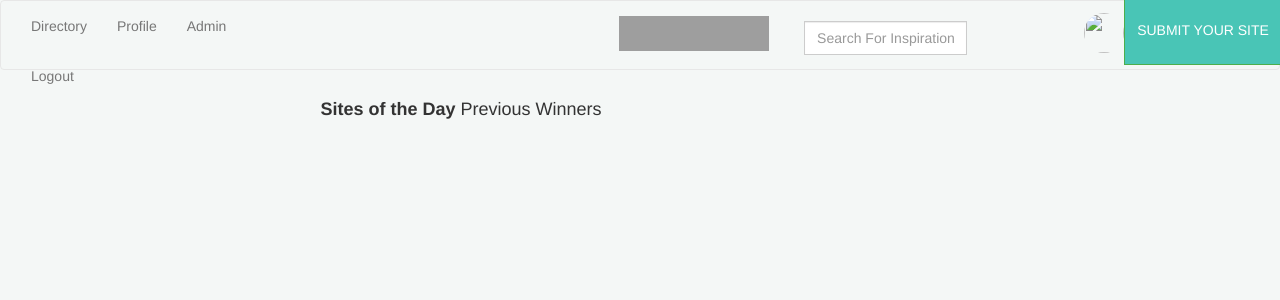
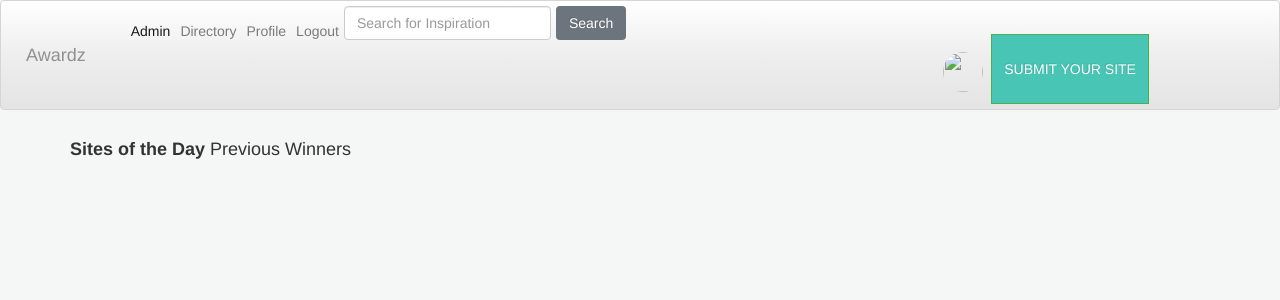
Before and after one commit to bertocarl/awardz, a Django app: template awards/templates/directory.html in a window 1280 px wide. Shown: the top 300 px of the page. Run offline with Django 3.2, Linux system fonts and the light colour scheme; the template is opened without the code that fills it, so the values that code supplies are empty; some libraries are stand-ins or nearby versions; grey boxes are pictures that could not be loaded.

Commit message:
styling of the navbar

```diff
--- a/awards/templates/base.html
+++ b/awards/templates/base.html
@@ -5,6 +5,7 @@
 <html lang="en" dir="ltr">
   <head>
     <meta charset="utf-8">
+    <link rel="stylesheet" href="https://stackpath.bootstrapcdn.com/bootswatch/4.3.1/spacelab/bootstrap.min.css">
     {% if title %}
     <title>{{title}}</title>
     {% else %}
@@ -17,7 +18,7 @@
     <link rel="stylesheet" href="{% static 'css/base.css' %}">
     {% endblock %}
 
-    <link rel="shortcut icon" type="image/png" href="{% static 'img/favicon.ico' %}">
+    <link rel="shortcut icon" type="image" href="{% static 'img/favicon.ico' %}">
     <link rel="stylesheet" href="https://use.fontawesome.com/releases/v5.5.0/css/all.css" integrity="sha384-B4dIYHKNBt8Bc12p+WXckhzcICo0wtJAoU8YZTY5qE0Id1GSseTk6S+L3BlXeVIU" crossorigin="anonymous">
 
   </head>
--- a/awards/templates/navbar.html
+++ b/awards/templates/navbar.html
@@ -5,70 +5,36 @@
   <head>
     <meta charset="utf-8">
     <meta name="viewport" content="width=device-width, initial-scale=1">
-
-    <link rel="stylesheet" href="../static/css/navbar.css">
-    <link rel="stylesheet" href="https://use.fontawesome.com/releases/v5.5.0/css/all.css" integrity="sha384-B4dIYHKNBt8Bc12p+WXckhzcICo0wtJAoU8YZTY5qE0Id1GSseTk6S+L3BlXeVIU" crossorigin="anonymous">
-
   </head>
 
   <body>
 
-<nav class="navbar navbar-default">
-  <div class="container-fluid">
-    <!-- Brand and toggle get grouped for better mobile display -->
-    <div class="row">
-      <div class="col-xs-3 col-sm-3 col-md-3 col-lg-3">
-        <div class="" >
-           <ul class="nav navbar-nav">
-             <li><a href="{% url 'directory'%}">Directory</a>
-             </li>
-             <li><a href="{% url 'profile'%}">Profile</a>
-             </li>
-             <li><a href="/admin">Admin</a>
-             </li>
 
-             <li><a href="/logout">Logout</a>
-             </li>
-           </ul>
+<nav class="navbar navbar-expand-lg navbar-light bg-light">
+  <a class="navbar-brand" href="#">Awardz</a>
+  <button class="navbar-toggler" type="button" data-toggle="collapse" data-target="#navbarColor03" aria-controls="navbarColor03" aria-expanded="false" aria-label="Toggle navigation">
+    <span class="navbar-toggler-icon"></span>
+  </button>
 
-         </div>
-      </div>
-
-    <div class="col-xs-2 col-sm-2 col-md-2 col-lg-2">
-    <div class="navbar-header">
-      <button type="button" class="navbar-toggle collapsed" data-toggle="collapse" data-target="#bs-example-navbar-collapse-1" aria-expanded="false">
-        <span class="sr-only">Toggle navigation</span>
-        <span class="icon-bar"></span>
-        <span class="icon-bar"></span>
-        <span class="icon-bar"></span>
-      </button>
-
-    </div>
-  </div>
-
-    <!-- Collect the nav links, forms, and other content for toggling -->
-
-    <div class="collapse navbar-collapse" id="bs-example-navbar-collapse-1">
-      <div class="col-xs-2 col-sm-2 col-md-2 col-lg-2">
-        <div class="aw-logo">
-        <a class="navbar-brand" href="/">
-          <img alt="Brand" src="{% static 'img/navbar.png' %}" width=150 height=35>
-        </a>
-      </div>
-      </div>
-
-
-      <div class="col-xs-2 col-sm-2 col-md-2 col-lg-2">
-
-      <ul class="nav navbar-nav navbar-right">
-        <form class="navbar-form" role="search" action="{% url 'search_results'%}">
-          <div class="input-group">
-            <input type="text" class="form-control" placeholder="Search For Inspiration" name="project">
-          </div>
-        </form>
-      </ul>
-    </div>
-  <div class="col-xs-3 col-sm-3 col-md-3 col-lg-3">
+  <div class="collapse navbar-collapse" id="navbarColor03">
+    <ul class="navbar-nav mr-auto">
+      <li class="nav-item active">
+        <a class="nav-link" href="/admin">Admin <span class="sr-only">(current)</span></a>
+      </li>
+      <li class="nav-item">
+        <a class="nav-link" href="{% url 'directory'%}">Directory</a>
+      </li>
+      <li class="nav-item">
+        <a class="nav-link" href="{% url 'profile'%}">Profile</a>
+      </li>
+      <li class="nav-item">
+        <a class="nav-link" href="/logout">Logout</a>
+      </li>
+    </ul>
+    <form class="form-inline my-2 my-lg-0" role="search" action="{% url 'search_results'%}">
+      <input class="form-control mr-sm-2" type="text" placeholder="Search for Inspiration" name='project'>
+      <button class="btn btn-secondary my-2 my-sm-0" type="submit">Search</button>
+    </form>
     <div class="user-image" style="float:right; margin-right:105px;">
       <a href="/user/{{profile.username}}" style="color:black;text-decoration:none;margin:auto;">
         <p style="font-size: 13px; font-weight:lighter;margin:auto;text-transform:uppercase;margin-left:-20px;">{{profile.username}}</p>
@@ -77,16 +43,9 @@
       <a href="{% url 'new-project' %}" >
         <button class="btn btn-success" style="height:70px;  margin-top: -6px;background-color:#49c5b6;border-radius:0;">SUBMIT YOUR SITE</button>
       </a>
+      </div>
+  </div>
+</nav>
 
-    </div>
-
-  </div>
-
-    </div>
-    <!-- /.navbar-collapse -->
-  </div><!-- /.container-fluid -->
-</div>
-
-</nav>
   </body>
 </html>
```
Also changed, not shown: awards/templates/index.html (+4 -4 lines), awards/static/img/Awards-logo.jpg (added), awards/static/img/favicon.ico (added).
